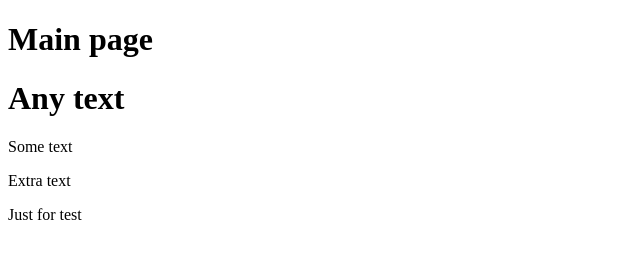
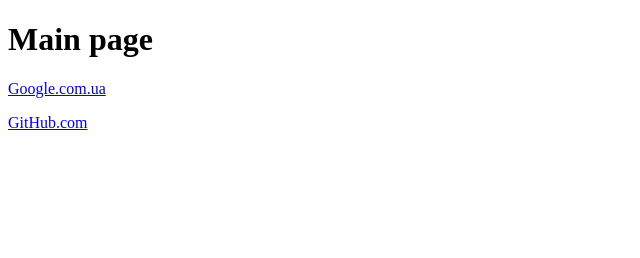
Before and after one commit to PetroOk/PetroStudentRepo, a plain HTML site: page index.html in a window 1280 px wide. Shown: the whole page, without its empty margins (0-640 px from the left). Drawn offline with Linux system fonts and the light colour scheme.

Commit message:
File edited

```diff
--- a/index.html
+++ b/index.html
@@ -6,9 +6,8 @@
 	</head>
 	<body>
 		<h1>Main page</h1>
-		<h1>Any text</h1>
-		<p>Some text</p>
-		<p>Extra text</p>
-		<p>Just for test</p>
+
+<p><a href="https://google.com.ua">Google.com.ua</a></p>
+   <p><a href="https://github.com">GitHub.com</a></p>
 	</body>
 </html>
```
